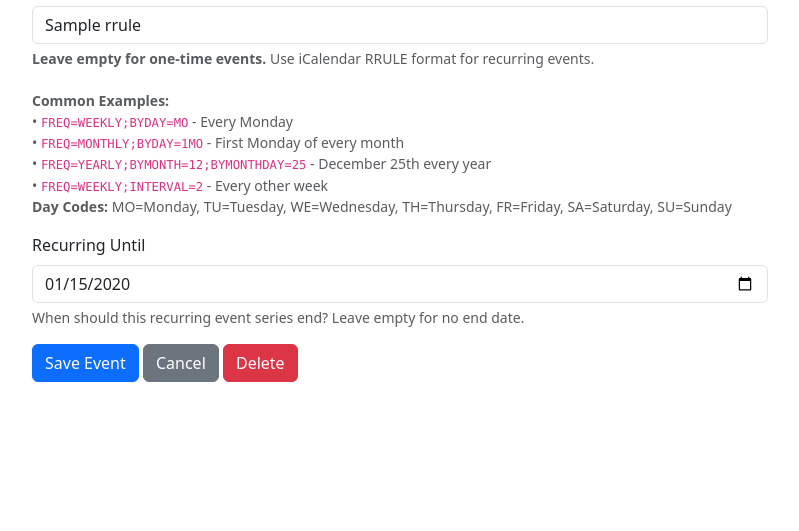
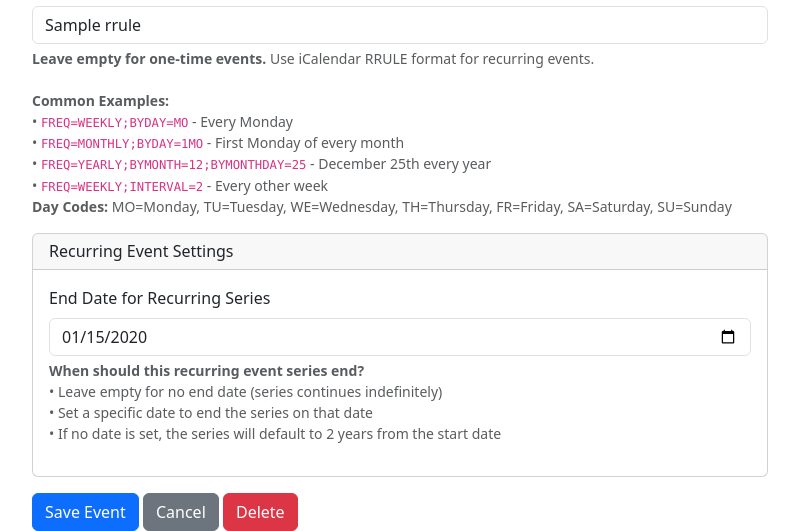
Before and after one commit to KeithCu/FlaskEvents, a Flask app: template templates/event_form.html in a window 1280 px wide. Shown: the part 1188-1719 px from the top of the page, without its empty margins (50-849 px from the left). Before the commit the page ends 1570 px from the top, so only its background shows below. Run offline with Flask 3, Linux system fonts and the light colour scheme; the template is opened without the code that fills it: most values are stand-ins (such as "Sample title", 1, 10 or a date in 2020); some libraries are stand-ins or nearby versions.

Commit message:
Add recurring event functionality in events.py and update event form in HTML template. Implement logic to handle recurring end dates, including defaulting to 2 years from start if not specified. Enhance UI for recurring options with clearer instructions.

```diff
--- a/templates/event_form.html
+++ b/templates/event_form.html
@@ -142,11 +142,23 @@
             </div>
 
             <div class="mb-3" id="recurring-options" style="display: none;">
-                <label for="recurring_until" class="form-label">Recurring Until</label>
-                <input type="date" class="form-control" id="recurring_until" name="recurring_until"
-                       value="{{ event.recurring_until.strftime('%Y-%m-%d') if event and event.recurring_until else '' }}">
-                <div class="form-text">
-                    When should this recurring event series end? Leave empty for no end date.
+                <div class="card">
+                    <div class="card-header">
+                        <h6 class="mb-0">Recurring Event Settings</h6>
+                    </div>
+                    <div class="card-body">
+                        <div class="mb-3">
+                            <label for="recurring_until" class="form-label">End Date for Recurring Series</label>
+                            <input type="date" class="form-control" id="recurring_until" name="recurring_until"
+                                   value="{{ event.recurring_until.strftime('%Y-%m-%d') if event and event.recurring_until else '' }}">
+                            <div class="form-text">
+                                <strong>When should this recurring event series end?</strong><br>
+                                • Leave empty for no end date (series continues indefinitely)<br>
+                                • Set a specific date to end the series on that date<br>
+                                • If no date is set, the series will default to 2 years from the start date
+                            </div>
+                        </div>
+                    </div>
                 </div>
             </div>
 
@@ -184,17 +196,53 @@ document.addEventListener('DOMContentLoaded', function() {
     // Handle recurring event options visibility
     const rruleInput = document.getElementById('rrule');
     const recurringOptions = document.getElementById('recurring-options');
+    const recurringUntilInput = document.getElementById('recurring_until');
 
     function toggleRecurringOptions() {
         if (rruleInput.value.trim()) {
             recurringOptions.style.display = 'block';
+
+            // Set a default end date if none is set (2 years from start date)
+            if (!recurringUntilInput.value) {
+                const startInput = document.getElementById('start');
+                if (startInput.value) {
+                    const startDate = new Date(startInput.value);
+                    const endDate = new Date(startDate);
+                    endDate.setFullYear(startDate.getFullYear() + 2);
+
+                    // Format as YYYY-MM-DD
+                    const year = endDate.getFullYear();
+                    const month = String(endDate.getMonth() + 1).padStart(2, '0');
+                    const day = String(endDate.getDate()).padStart(2, '0');
+                    recurringUntilInput.value = `${year}-${month}-${day}`;
+                }
+            }
         } else {
             recurringOptions.style.display = 'none';
+            // Clear the recurring until date when RRULE is cleared
+            recurringUntilInput.value = '';
         }
     }
 
     rruleInput.addEventListener('input', toggleRecurringOptions);
     toggleRecurringOptions(); // Initial state
+
+    // Update recurring until date when start date changes
+    const startInput = document.getElementById('start');
+    startInput.addEventListener('change', function() {
+        if (rruleInput.value.trim() && !recurringUntilInput.value) {
+            // Only update if there's an RRULE and no recurring until date set
+            const startDate = new Date(this.value);
+            const endDate = new Date(startDate);
+            endDate.setFullYear(startDate.getFullYear() + 2);
+
+            // Format as YYYY-MM-DD
+            const year = endDate.getFullYear();
+            const month = String(endDate.getMonth() + 1).padStart(2, '0');
+            const day = String(endDate.getDate()).padStart(2, '0');
+            recurringUntilInput.value = `${year}-${month}-${day}`;
+        }
+    });
 
     // Handle virtual event options visibility
     const isVirtualCheckbox = document.getElementById('is_virtual');
```
Also changed, not shown: events.py (+28 -8 lines).
